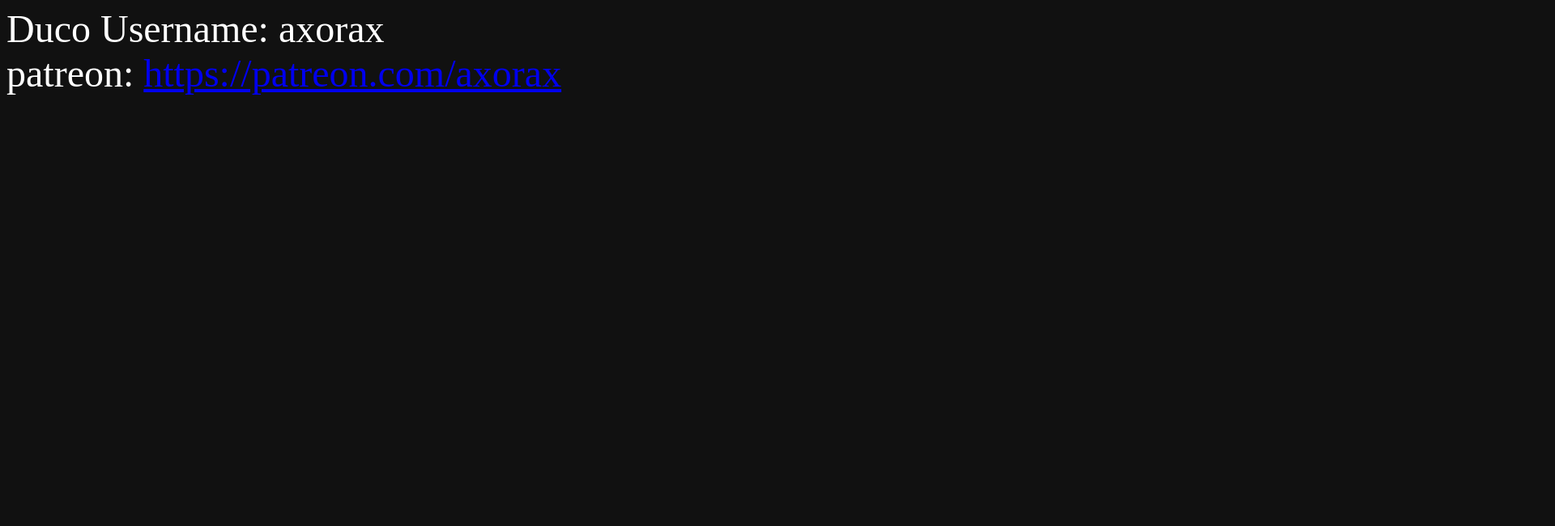
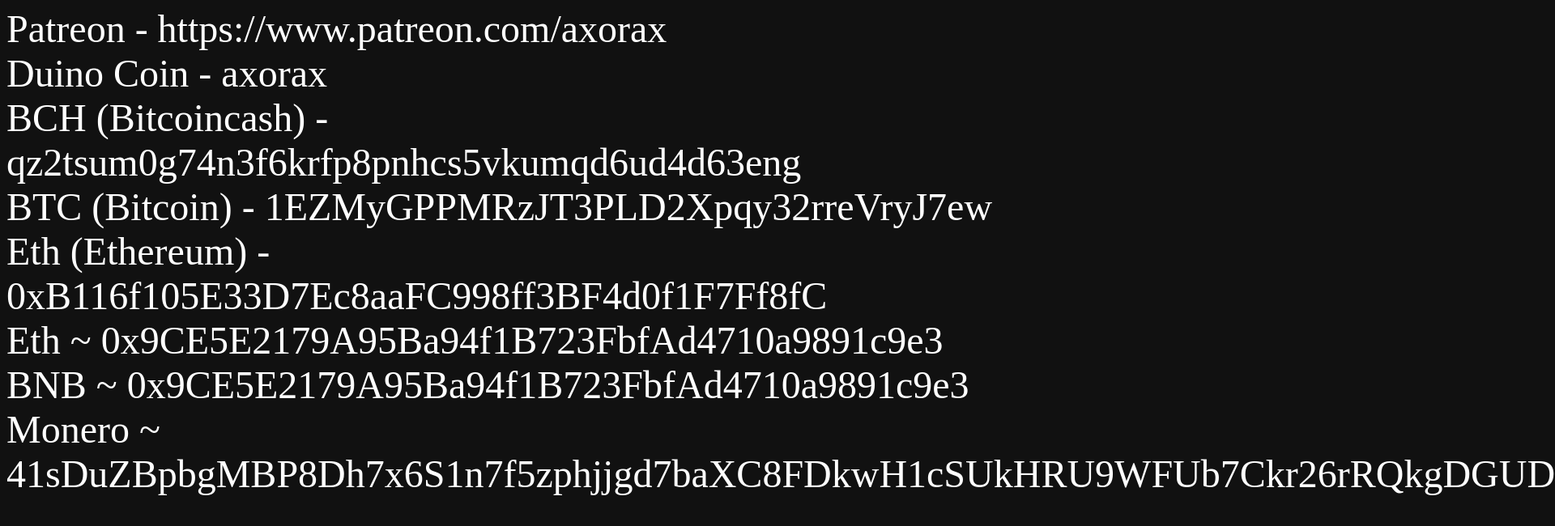
Before and after one commit to darkmash-org/duco-lookup, a plain HTML site: page donate.html in a window 1280 px wide. Shown: the top 650 px of the page at 81% size, 1920 px wide, since content can reach past the window. Drawn offline with Linux system fonts and the light colour scheme.

Commit message:
Update donate.html

```diff
--- a/donate.html
+++ b/donate.html
@@ -7,7 +7,27 @@
     <title>Document</title>
 </head>
 <body style="background: #111;color:#fff;font-size: 3rem;">
-    Duco Username: axorax <br>
-    patreon: <a href="https://patreon.com/axorax">https://patreon.com/axorax</a>
-</body>
+Patreon - https://www.patreon.com/axorax
+<br>
+Duino Coin - axorax
+<br>
+
+BCH (Bitcoincash) - qz2tsum0g74n3f6krfp8pnhcs5vkumqd6ud4d63eng<br>
+
+
+BTC (Bitcoin) - 1EZMyGPPMRzJT3PLD2Xpqy32rreVryJ7ew
+<br>
+
+Eth (Ethereum) - 0xB116f105E33D7Ec8aaFC998ff3BF4d0f1F7Ff8fC
+<br>
+
+Eth ~ 0x9CE5E2179A95Ba94f1B723FbfAd4710a9891c9e3
+<br>
+
+BNB ~ 0x9CE5E2179A95Ba94f1B723FbfAd4710a9891c9e3
+<br>
+
+Monero ~ 41sDuZBpbgMBP8Dh7x6S1n7f5zphjjgd7baXC8FDkwH1cSUkHRU9WFUb7Ckr26rRQkgDGUDH1X4h7UGkG1xt6CmJ4kWtD9J
+
+    </body>
 </html>
```
